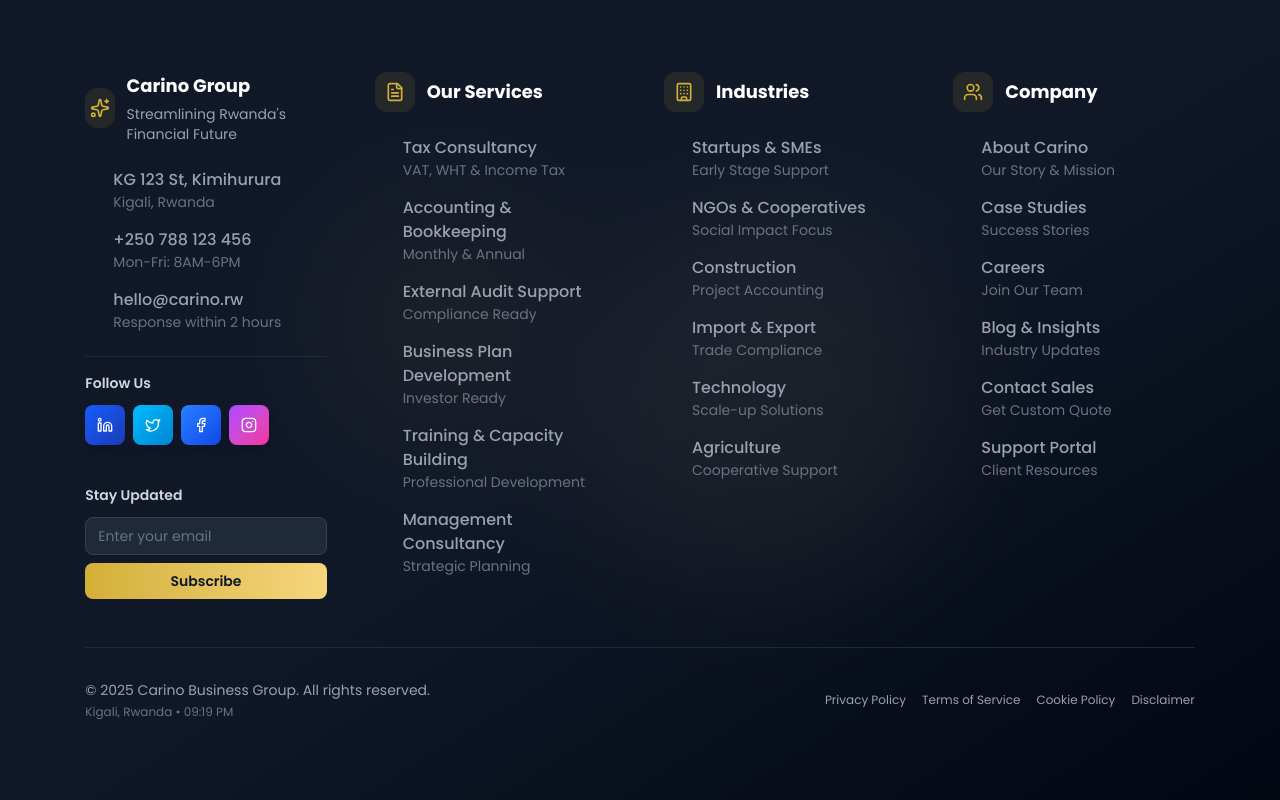
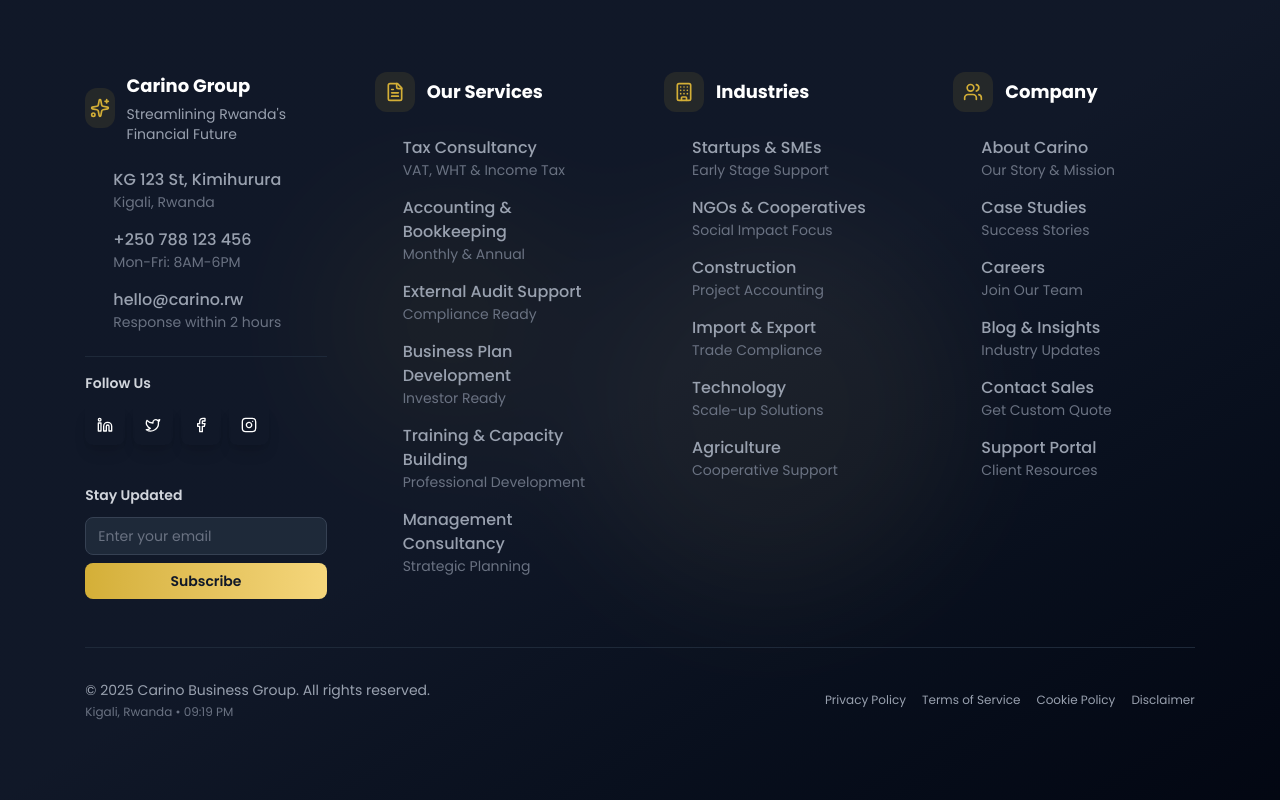
Before and after one commit to NexventuresLtd/Carino_Business_Group, a React (Vite) app in the folder clientApp/: page / in a window 1280 px wide. Shown: the part 2921-3721 px from the top of the page. Built offline with nearby package versions, Linux system fonts and the light colour scheme; no server answers; a web font is replaced by a local one.

Commit message:
fixed icons Change

```diff
--- a/clientApp/src/components/footer.tsx
+++ b/clientApp/src/components/footer.tsx
@@ -115,29 +115,29 @@ const PremiumFooter = () => {
             icon: Linkedin,
             href: "#",
             label: "LinkedIn",
-            gradient: "from-blue-600 to-blue-800",
-            hover: "hover:from-blue-500 hover:to-blue-700"
+            gradient: "from-black-600 to-black-800",
+            hover: "hover:from-black-500 hover:to-black-700"
         },
         {
             icon: Twitter,
             href: "#",
             label: "Twitter",
-            gradient: "from-sky-400 to-sky-600",
-            hover: "hover:from-sky-300 hover:to-sky-500"
+            gradient: "from-black-400 to-black-600",
+            hover: "hover:from-black-300 hover:to-black-500"
         },
         {
             icon: Facebook,
             href: "#",
             label: "Facebook",
-            gradient: "from-blue-500 to-blue-700",
-            hover: "hover:from-blue-400 hover:to-blue-600"
+            gradient: "from-black-500 to-black-700",
+            hover: "hover:from-black-400 hover:to-black-600"
         },
         {
             icon: Instagram,
             href: "#",
             label: "Instagram",
-            gradient: "from-purple-500 to-pink-500",
-            hover: "hover:from-purple-400 hover:to-pink-400"
+            gradient: "from-black-500 to-black-500",
+            hover: "hover:from-black-400 hover:to-black-400"
         }
     ];
 
```
